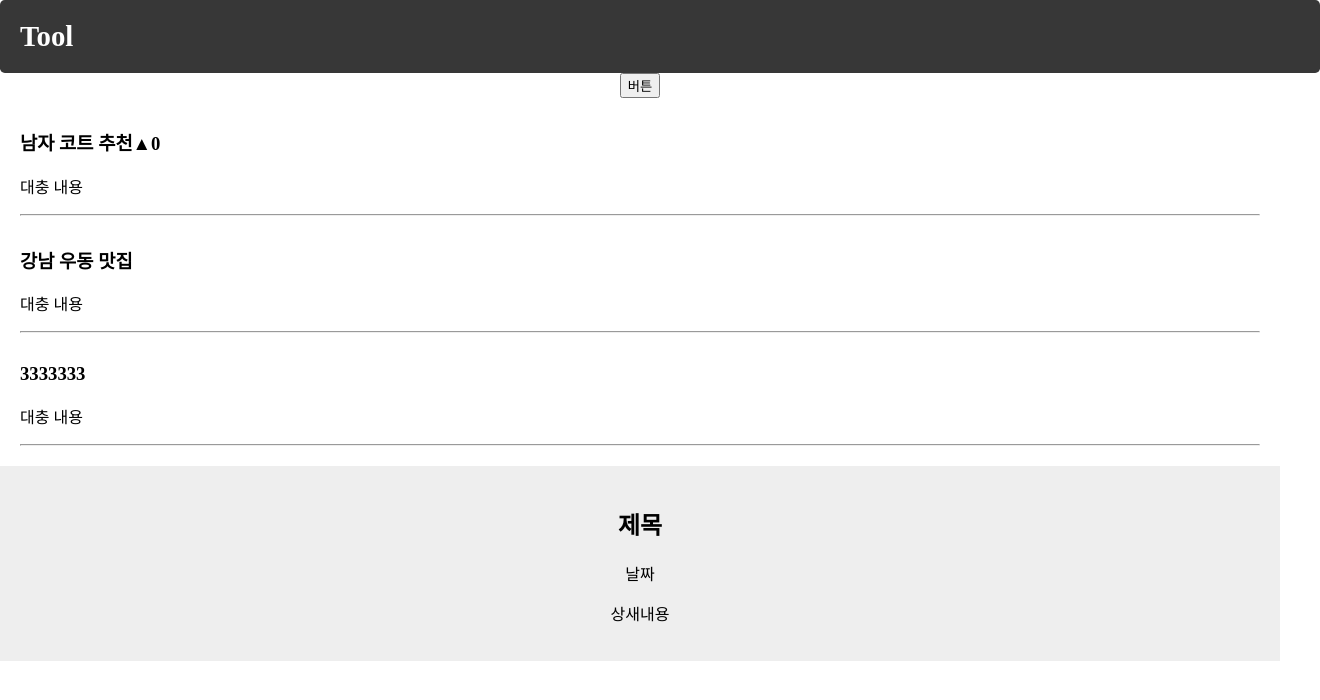
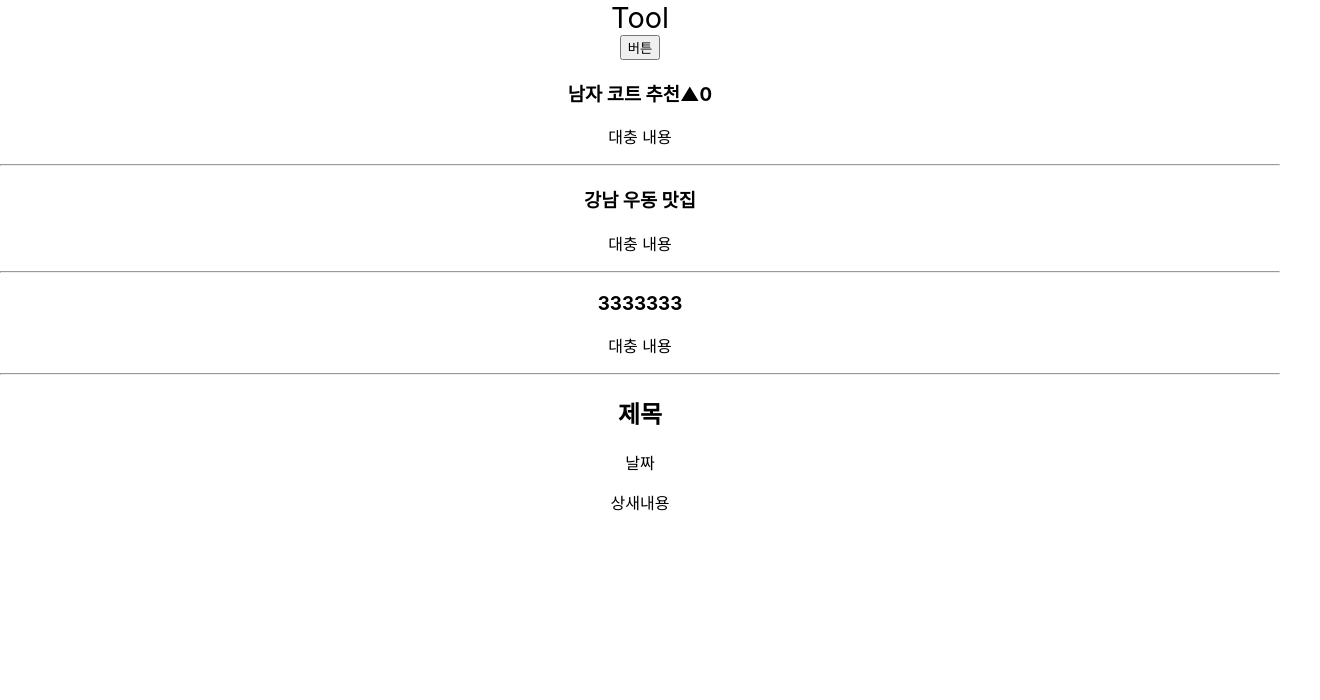
Before and after one commit to 1argeD/doodle, a React (Create React App) app: page / in a window 1280 px wide. Shown: the top 700 px of the page, 1320 px wide, since content can reach past the window. Built offline with nearby package versions, Linux system fonts and the light colour scheme.

Commit message:
react drill

```diff
--- a/src/App.css
+++ b/src/App.css
@@ -1,30 +1,7 @@
 .App {
   text-align: center;
 }
-body {
-  font-family:
-  'Ink Free';
-}
-.black-nav {
-  background-color: #373737;
-  width: 100%;
-  display: flex;
-  color: white;
-  padding: 20px;
-  font-weight: 600;
-  border-radius: 0.3em;
-}
-.list {
-  margin-top: 30px;
-  text-align: left;
-  padding-left: 20px;
-  padding-right: 20px;
-}
-.modal {
-margin-top: 20px;
-padding: 20px;
-background-color: #eee;
-}
+
 .App-logo {
   height: 40vmin;
   pointer-events: none;
```
Also changed, not shown: src/pages/main.jsx (added, +11 -0 lines).
